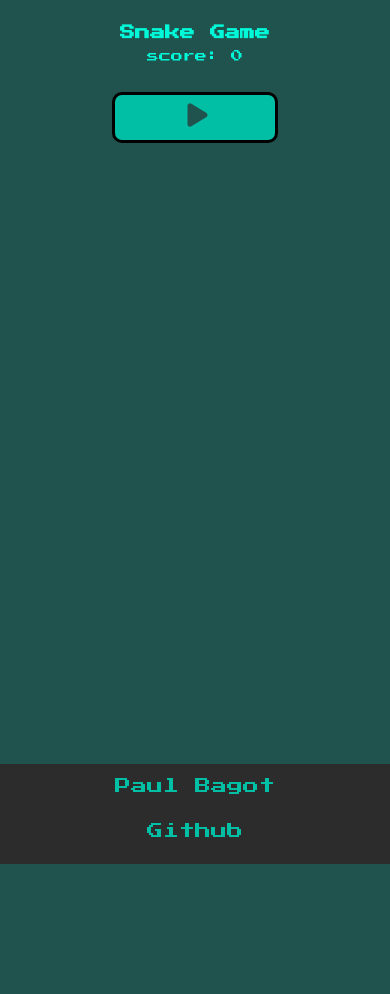
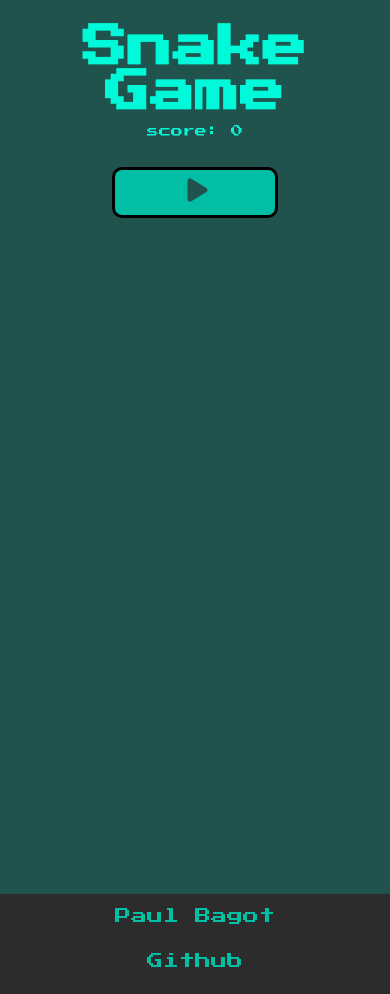
Before and after one commit to PaulBagot/Snake, a plain HTML site: page index.html in a window 390 px wide. Before the commit the page ends 864 px from the top, so only its background shows below. Drawn offline with Linux system fonts and the light colour scheme.

Commit message:
style : finish responsive

```diff
--- a/style.css
+++ b/style.css
@@ -6,7 +6,7 @@
 }
 
 html, body {
-    height: 92%;
+    height: 100%;
     background-color: #20534D;
     font-family: 'Press Start 2P';
     color: #00fad9;
@@ -15,6 +15,7 @@ html, body {
 h1{
     margin-top: 25px;
     text-align: center;
+    font-size: 45px;
 }
 
 #score {
@@ -151,9 +152,6 @@ footer {
 }
 
 @media only screen and (max-width: 767px) {
-    h1{
-        font-size: 15px;
-    }
 
     #score {
         margin-top: 10px;
```
